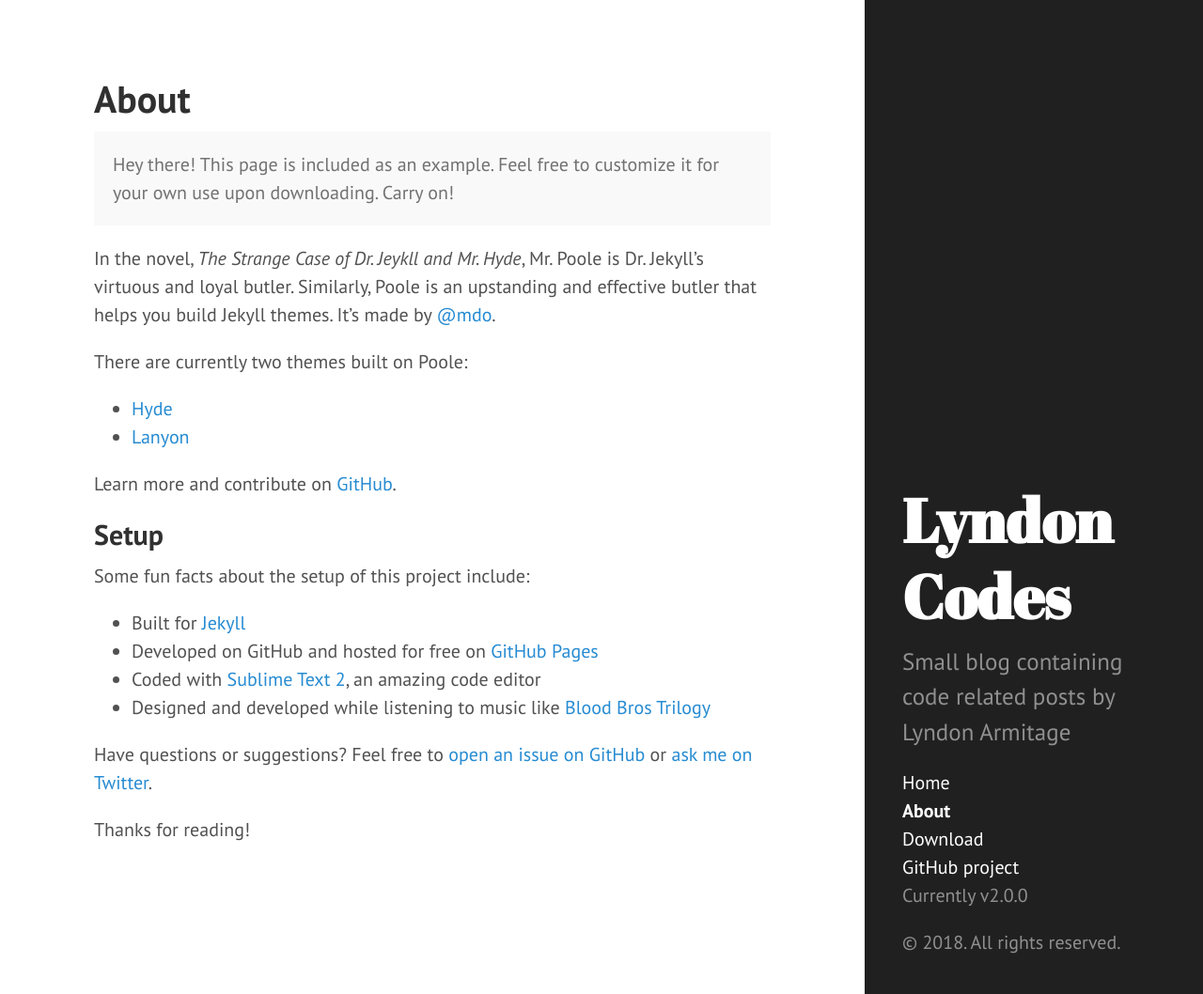
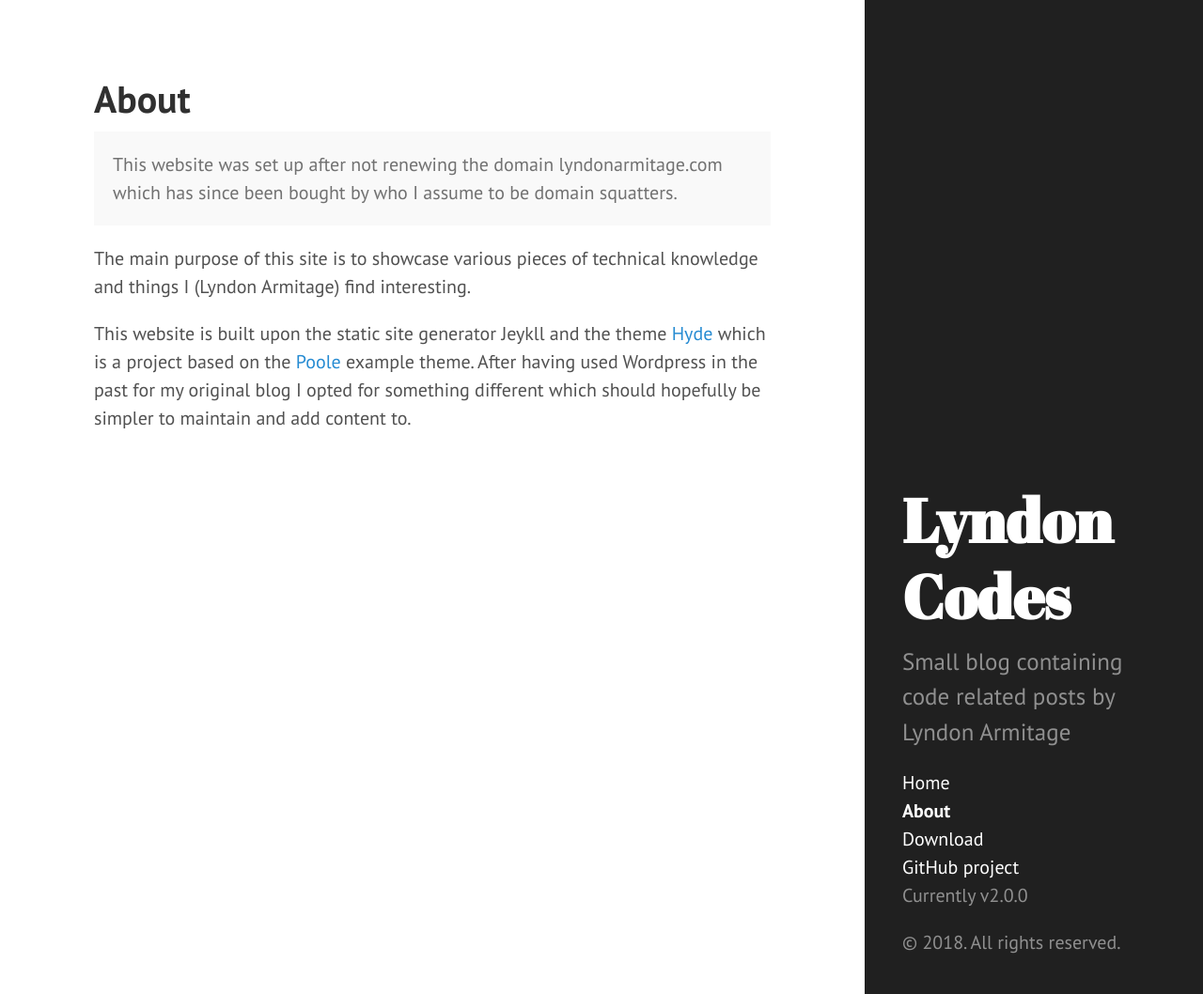
Before and after one commit to LyndonArmitage/lyndonarmitage.github.io, a Jekyll site: the page built from about.md, in a window 1280 px wide and 1058 px high. Shown: the whole window at 94% size. Built offline with Jekyll 4.4.1, drawn with Linux system fonts in a browser that asks for light colours.

Commit message:
Edited About page

```diff
--- a/about.md
+++ b/about.md
@@ -3,28 +3,18 @@ layout: page
 title: About
 ---
 
+
 <p class="message">
-  Hey there! This page is included as an example. Feel free to customize it for your own use upon downloading. Carry on!
+This website was set up after not renewing the domain lyndonarmitage.com which
+has since been bought by who I assume to be domain squatters.
 </p>
 
-In the novel, *The Strange Case of Dr. Jeykll and Mr. Hyde*, Mr. Poole is Dr. Jekyll's virtuous and loyal butler. Similarly, Poole is an upstanding and effective butler that helps you build Jekyll themes. It's made by [@mdo](https://twitter.com/mdo).
+The main purpose of this site is to showcase various pieces of technical
+knowledge and things I (Lyndon Armitage) find interesting.
 
-There are currently two themes built on Poole:
-
-* [Hyde](http://hyde.getpoole.com)
-* [Lanyon](http://lanyon.getpoole.com)
-
-Learn more and contribute on [GitHub](https://github.com/poole).
-
-## Setup
-
-Some fun facts about the setup of this project include:
-
-* Built for [Jekyll](http://jekyllrb.com)
-* Developed on GitHub and hosted for free on [GitHub Pages](https://pages.github.com)
-* Coded with [Sublime Text 2](http://sublimetext.org), an amazing code editor
-* Designed and developed while listening to music like [Blood Bros Trilogy](https://soundcloud.com/maddecent/sets/blood-bros-series)
-
-Have questions or suggestions? Feel free to [open an issue on GitHub](https://github.com/poole/issues/new) or [ask me on Twitter](https://twitter.com/mdo).
-
-Thanks for reading!
+This website is built upon the static site generator Jeykll and the theme
+[Hyde](http://hyde.getpoole.com) which is a project based on the
+[Poole](https://github.com/poole) example theme.
+After having used Wordpress in the past for my original blog I opted for
+something different which should hopefully be simpler to maintain and add
+content to.
```
